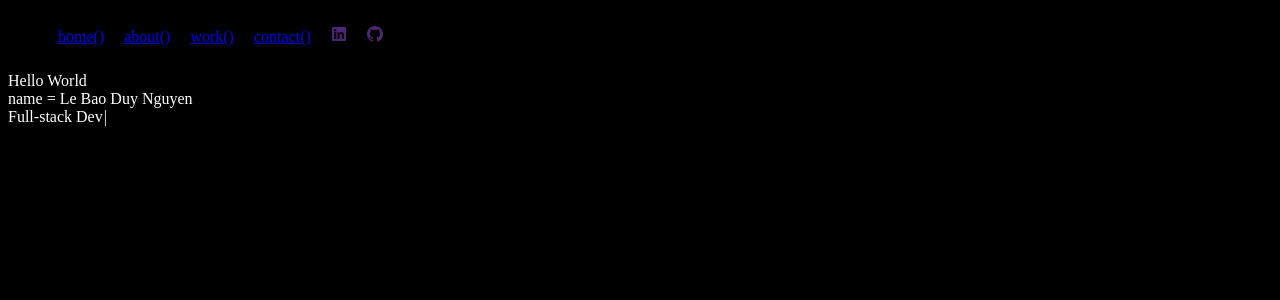
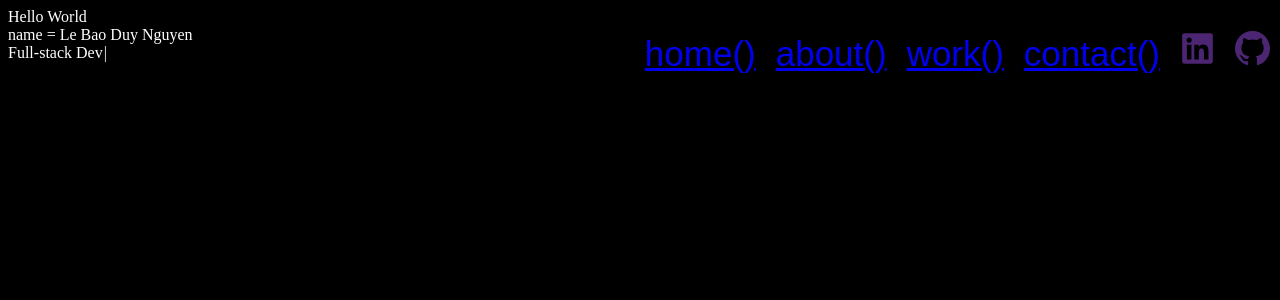
Before and after one commit to kevinnguyen2208/Portfolio, a React (Create React App) app: page / in a window 1280 px wide. Shown: the top 300 px of the page. Built offline with nearby package versions, Linux system fonts and the light colour scheme; the HTML template or start-up script is replaced by a standard one.

Commit message:
update (index.css): move navigation bar to the right and fix alignment error

```diff
--- a/src/index.css
+++ b/src/index.css
@@ -23,14 +23,23 @@ ul {
   color:#ff8000;
 }
 
-li {
+.navbar li {
   display: inline-block;
   height: 100%;
   padding: 10px;
+  font-family: fantasy;
+  font-size: 35px;
 }
 
-li  {
-  font-family: cursive;
-  font-size: 16px;
-  text-decoration: none;
+.navbar{
+  position: absolute;
+  top: 5px;
+  right: 0px;
 }
+
+.logo{
+  position: absolute;
+  top: 25px;
+  left: 50px;
+  font-size:50px
+}
--- a/src/pages/Home.js
+++ b/src/pages/Home.js
@@ -1,10 +1,11 @@
 import React, {Component} from 'react';
 import Typewriter from 'typewriter-effect';
 
+
 class Home extends Component{
-    state = [];
     render(){
         return(
+
             <div className = "home">
               <div>Hello World</div>
               <div>name = Le Bao Duy Nguyen</div>
@@ -13,7 +14,6 @@ class Home extends Component{
                 autoStart: true,
                 loop: true,
   }}
-
 />
             </div>
 
```
